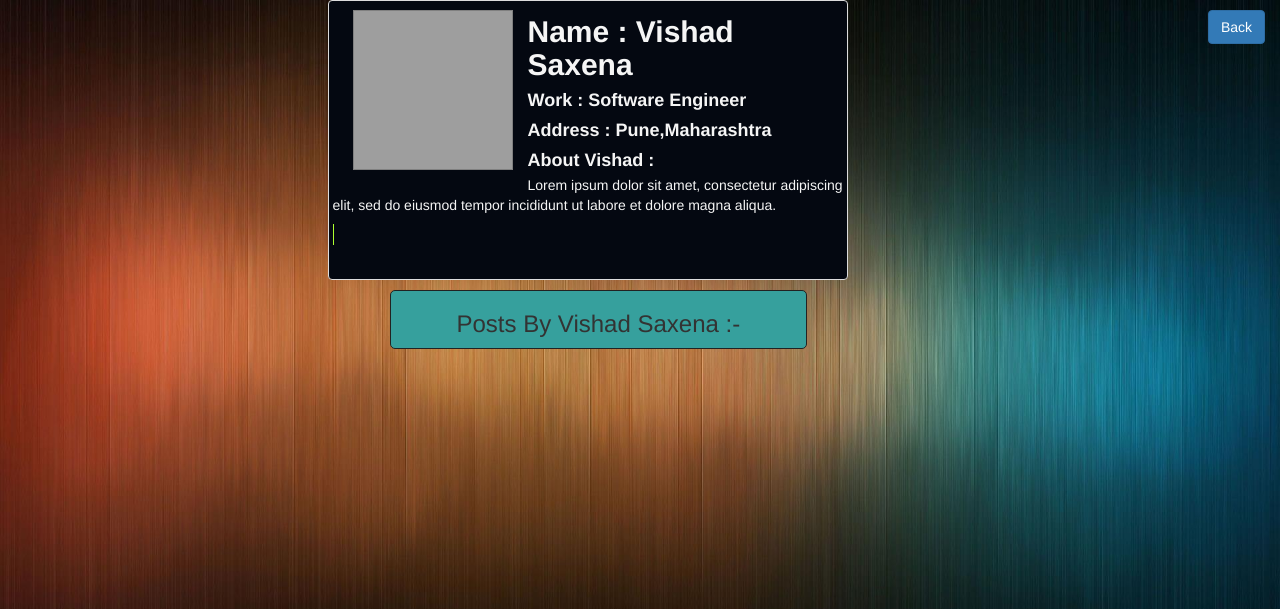
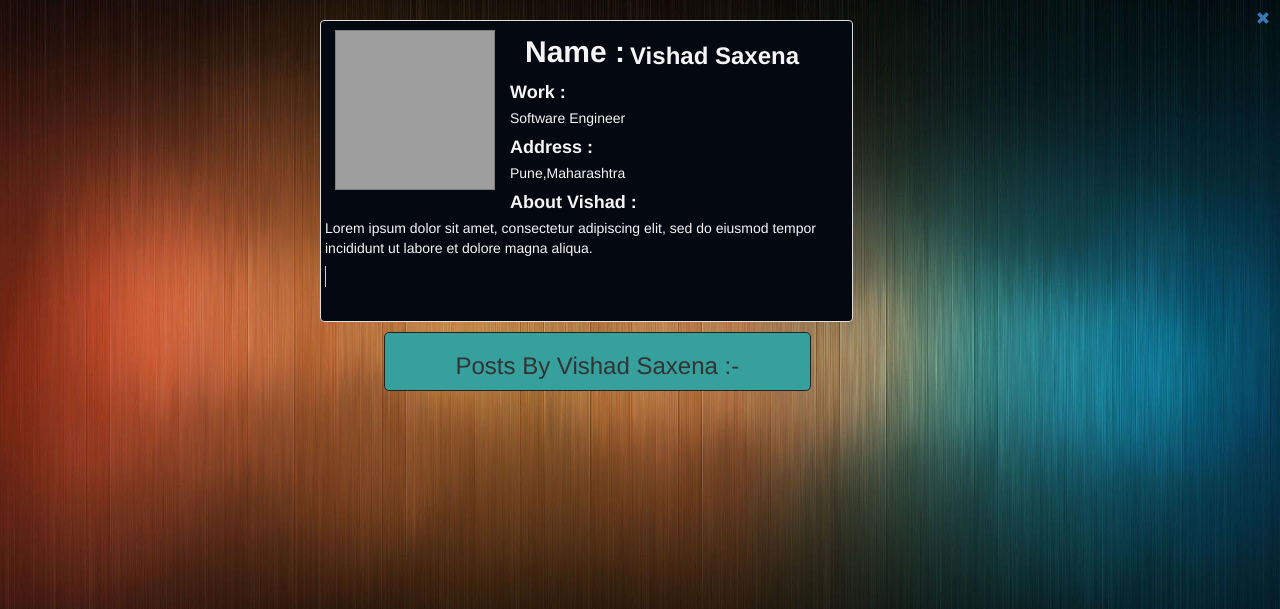
Before and after one commit to priyankkodesia/Blogger-v1.0, a Django app: page /posts/author/2/ in a window 1280 px wide. Shown: the top 609 px of the page. Run offline with Django 3.2, Linux system fonts and the light colour scheme; a user stored in the database is signed in; data comes from the database, SQL or seed files in the repository; both versions use the stored data as it was after the commit; some libraries are stand-ins or nearby versions; grey boxes are pictures that could not be loaded.

Commit message:
basic functionality working

```diff
--- a/Posts/models.py
+++ b/Posts/models.py
@@ -15,10 +15,10 @@ def upload_location_profile_pic(object,filename):
     return "profile_pics/%s/%s" %(object.Author.pk,filename)
 
 class PostModel(models.Model):
-    Author          =models.ForeignKey(User,default=1)
+    Author          =models.ForeignKey(User,default=1,on_delete=models.CASCADE)
     title           =models.CharField(max_length=120,default='')
     slug            =models.SlugField(unique=True,null=True,blank=True)
-    content         =models.TextField(max_length=256, default='')
+    content         =models.TextField(max_length=1024, default='')
     likes           =models.ManyToManyField(User, default=0, related_name='postlikes')
     category        =models.CharField(max_length=10,null=True)
     image           =models.ImageField(upload_to=upload_location_post,null=True,)
@@ -34,12 +34,12 @@ class PostModel(models.Model):
         return reverse('Posts:like-toggle',kwargs={'slug':self.slug})
 
 class AuthorDetailModel(models.Model):
-    Author          =models.OneToOneField(User)
+    Author = models.OneToOneField(User, on_delete=models.CASCADE)
     full_name       =models.CharField(max_length=56, null=True,blank=True)
-    work            =models.TextField(max_length=100,default='',null=True)
-    address         =models.TextField(max_length=100,default='',null=True)
+    work            =models.TextField(max_length=512,default='',null=True)
+    address         =models.TextField(max_length=512,default='',null=True)
     profile_pic     =models.ImageField(upload_to=upload_location_profile_pic,null=True,blank=True)
-    author_bio      =models.TextField(max_length=256,default='',null=True)
+    author_bio      =models.TextField(max_length=512,default='',null=True)
 
     def __str__(self):
         return self.Author.username
--- a/Posts/views.py
+++ b/Posts/views.py
@@ -3,6 +3,7 @@ from .forms import PostForm,LoginForm,UserRegistrationForm,UserBioForm
 from urllib.parse import quote_plus
 from django.core.urlresolvers import reverse,reverse_lazy
 from .models import PostModel,AuthorDetailModel
+from django.contrib.auth.models import User
 from django.http import Http404
 from django.http.response import HttpResponseRedirect, JsonResponse
 from django.core.paginator import Paginator, EmptyPage, PageNotAnInteger
@@ -123,6 +124,8 @@ def searchAuthors(request):
 def listView(request):
     if not request.user.is_authenticated:
         raise Http404
+    current_user=User.objects.get(pk=request.user.pk)
+    print("current user is %s"%(current_user))
     posts_list = PostModel.objects.all().order_by('-pk')
     paginator = Paginator(posts_list, 3)
     page = request.GET.get('page1')
@@ -143,7 +146,7 @@ def listView(request):
     except EmptyPage:
         authors_list = paginator.page(paginator.num_pages)
 
-    context = {'posts_list': posts_list, 'authors_list': authors_list}
+    context = {'posts_list': posts_list, 'authors_list': authors_list,'current_user':current_user}
     return render(request, 'index.html', context)
 
 
--- a/templates/author_detail.html
+++ b/templates/author_detail.html
@@ -8,19 +8,18 @@ body{background-image: url('{% static 'img/author_detail_background.jpg' %}');ba
 .container-fluid{max-width:100%}
 </style>
 
-<div class="container-fluid">
 
 <div class='row'>
 <div class='col-xs-12 '>
-			<a href="{% url 'Posts:list' %}"><button type="button" id="back" style="position:absolute;right:0;margin-top:10px;margin-right:15px" class="btn btn-primary">Back</button></a>
+		<a href="{% url 'Posts:list' %}"><span class="glyphicon glyphicon-remove" style="float:right;margin-top:10px;margin-right:10px"></span></a>
 
-				<div class="thumbnail author col-sm-5 col-sm-offset-3">
-			 {% if author.profile_pic %}<img src="{{ author.profile_pic.url }}" class="img-responsive" style="height:160px;width:160px;float:left;margin:5px 15px 20px 20px;border:0.8px solid grey">{% endif %}
+				<div class="thumbnail author col-sm-5 col-sm-offset-3" style="margin-top:20px">
+			 {% if author.profile_pic %}<img src="{{ author.profile_pic.url }}" class="img-responsive" style="height:160px;width:160px;float:left;margin:5px 15px 20px 10px;border:0.8px solid grey">{% endif %}
 
-			 {% if author.Author.get_full_name %}<h2 style="margin:10px 5px 5px 15px;font-weight:900;">Name : {{ author.Author.get_full_name }}</h2>{% endif %}
-			 {% if author.work %}<h4 style="margin:10px 5px 5px 15px;font-weight:900;">Work : {{ author.work }}</h4>{% endif %}
-			{% if author.address %}<h4 style="margin:10px 5px 5px 15px;font-weight:900;">Address : {{ author.address }}</h4>{% endif %}
-			 {% if author.author_bio %}<h4 style="margin:10px 5px 5px 15px;font-weight:900 !important;">About {{ author|capfirst }} :</h4> {{ author.author_bio }}{% endif %}
+			 {% if author.Author.get_full_name %}<span style="display:flex"><h2 style="margin:10px 5px 5px 15px;font-weight:900;">Name :</h2><span style="font-weight:800;font-size:24px;margin-top:14px"> {{ author.Author.get_full_name }}</span></span>{% endif %}
+			 {% if author.work %}<h4 style="margin:10px 5px 5px 15px;font-weight:900;">Work : </h4>{{ author.work }}{% endif %}
+			{% if author.address %}<h4 style="margin:10px 5px 5px 15px;font-weight:900;">Address :</h4> {{ author.address }}{% endif %}
+			<br> {% if author.author_bio %}<h4 style="margin:10px 5px 5px 15px;font-weight:900 !important;">About {{ author|capfirst }} :</h4> {{ author.author_bio }}{% endif %}
 			<h4><span style="background-color:greenyellow;padding:0.3px;margin-bottom:0px">{{ author.timestamp|date }}</span></h4>&nbsp;
 		</div>
     <br/>
@@ -46,8 +45,5 @@ body{background-image: url('{% static 'img/author_detail_background.jpg' %}');ba
 
 		</div>
 
-
-
-</div>
 </div>
 {% endblock content %}
--- a/templates/post_detail.html
+++ b/templates/post_detail.html
@@ -5,11 +5,11 @@ body{background-image: url('http://1.bp.blogspot.com/-teEj3rZUjQk/UUhq1P2EFsI/AA
 .thumbnail{background-color:azure}
 </style>
 	<div class="thumbnail col-sm-5 col-sm-offset-3" style="text-align:center;">
+		<a href="{% url 'Posts:list' %}"><span class="glyphicon glyphicon-remove" style="float:right;"></span></a>
 <h2 style="margin:30px 5px 13px 15px;font-weight:900;">{{ object.title|upper }}</h2>
 
 {% if object.image %}<img src="{{ object.image.url }}" class="img-responsive" style="height:160px;width:160px;float:left;margin:5px 15px 0px 20px;border:0.8px solid grey">{% endif %}
 <div class="content-markdown">{{ object.content }}</div>
-<a href="{{ object.get_like_url }}" style="color:white"><button type="button" name="button" style="padding:6px 16px 6px 16px" class="btn btn-primary" value="Like"><span class="glyphicon glyphicon-thumbs-up"></span>&nbsp;&nbsp;{{ object.likes.count }}</button></a>
 
 <hr>
 
@@ -22,7 +22,8 @@ body{background-image: url('http://1.bp.blogspot.com/-teEj3rZUjQk/UUhq1P2EFsI/AA
 
 <h4><span style="background-color:greenyellow;padding:0.3px">{{ object.timestamp|date }}</span>&nbsp; POSTED BY <b>{{ object.Author.get_full_name }}</b></h4>
 
-			<a href="{% url 'Posts:list' %}"><button class="btn btn-primary">Back</button></a>
+			<a href="{{ object.get_like_url }}" style="color:white"><button type="button" name="button" style="padding:6px 16px 6px 16px" class="btn btn-primary" value="Like"><span class="glyphicon glyphicon-thumbs-up"></span>&nbsp;&nbsp;{{ object.likes.count }}</button></a>
+
 </div>
 
 		<br></br>
--- a/templates/registration.html
+++ b/templates/registration.html
@@ -111,7 +111,7 @@ legend{color:black}
     <div class="form-group row">
         <legend class="col-form-legend col-sm-2 col-sm-offset-3">Profile Picture</legend>
         <div class="col-sm-4">
-            <input type="file" class="form-control-file btn " name="profile_pic" id="profile_pic" aria-describedby="fileHelp">
+            <input type="file" class="form-control-file btn " name="profile_pic" id="profile_pic" aria-describedby="fileHelp" required>
         </div>
     </div>
 
```
Also changed, not shown: templates/index.html (+11 -48 lines), Posts/migrations/0006_auto_20170807_0335.py (added), db.sqlite3.
